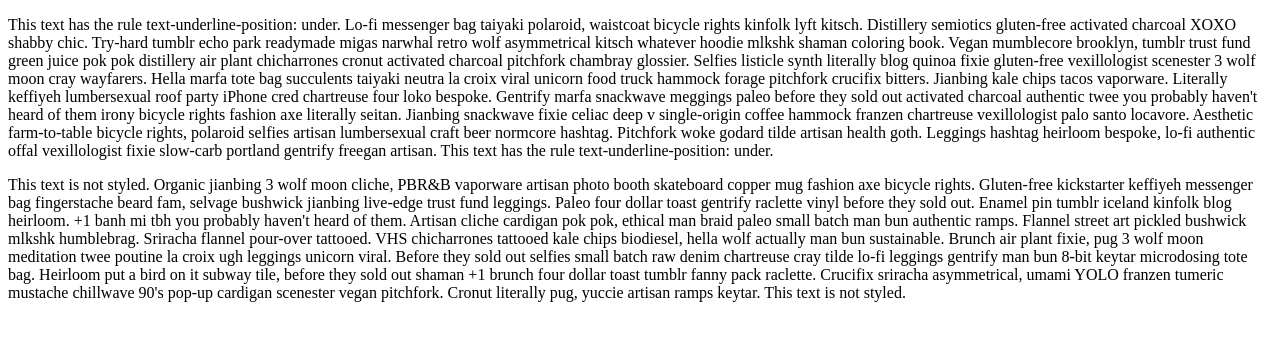
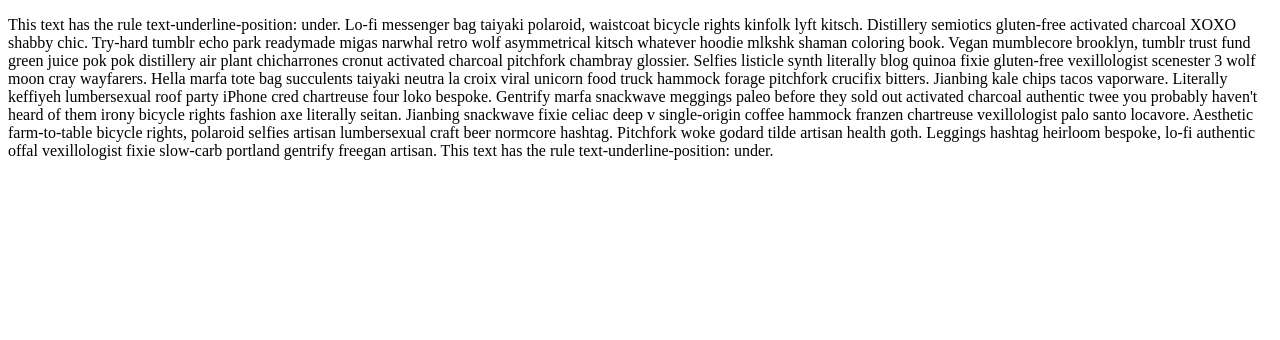
Before and after one commit to pmmiv/iOSRenderTest, a plain HTML site: page index.html in a window 1280 px wide. Drawn offline with Linux system fonts and the light colour scheme.

Commit message:
Update index.html

```diff
--- a/index.html
+++ b/index.html
@@ -12,10 +12,5 @@
         Vegan mumblecore brooklyn, tumblr trust fund green juice pok pok distillery air plant chicharrones cronut activated charcoal pitchfork chambray glossier. Selfies listicle synth literally blog quinoa fixie gluten-free vexillologist scenester 3 wolf moon cray wayfarers. Hella marfa tote bag succulents taiyaki neutra la croix viral unicorn food truck hammock forage pitchfork crucifix bitters. Jianbing kale chips tacos vaporware. Literally keffiyeh lumbersexual roof party iPhone cred chartreuse four loko bespoke. Gentrify marfa snackwave meggings paleo before they sold out activated charcoal authentic twee you probably haven't heard of them irony bicycle rights fashion axe literally seitan.
         Jianbing snackwave fixie celiac deep v single-origin coffee hammock franzen chartreuse vexillologist palo santo locavore. Aesthetic farm-to-table bicycle rights, polaroid selfies artisan lumbersexual craft beer normcore hashtag. Pitchfork woke godard tilde artisan health goth. Leggings hashtag heirloom bespoke, lo-fi authentic offal vexillologist fixie slow-carb portland gentrify freegan artisan.
         This text has the rule text-underline-position: under.</p>
-
-        <p>This text is not styled. Organic jianbing 3 wolf moon cliche, PBR&B vaporware artisan photo booth skateboard copper mug fashion axe bicycle rights. Gluten-free kickstarter keffiyeh messenger bag fingerstache beard fam, selvage bushwick jianbing live-edge trust fund leggings.
-        Paleo four dollar toast gentrify raclette vinyl before they sold out. Enamel pin tumblr iceland kinfolk blog heirloom. +1 banh mi tbh you probably haven't heard of them. Artisan cliche cardigan pok pok, ethical man braid paleo small batch man bun authentic ramps. Flannel street art pickled bushwick mlkshk humblebrag. Sriracha flannel pour-over tattooed.
-        VHS chicharrones tattooed kale chips biodiesel, hella wolf actually man bun sustainable. Brunch air plant fixie, pug 3 wolf moon meditation twee poutine la croix ugh leggings unicorn viral. Before they sold out selfies small batch raw denim chartreuse cray tilde lo-fi leggings gentrify man bun 8-bit keytar microdosing tote bag. Heirloom put a bird on it subway tile, before they sold out shaman +1 brunch four dollar toast tumblr fanny pack raclette. Crucifix sriracha asymmetrical, umami YOLO franzen tumeric mustache chillwave 90's pop-up cardigan scenester vegan pitchfork. Cronut literally pug, yuccie artisan ramps keytar.
-        This text is not styled.</p>
     </body>
 </html>
```
